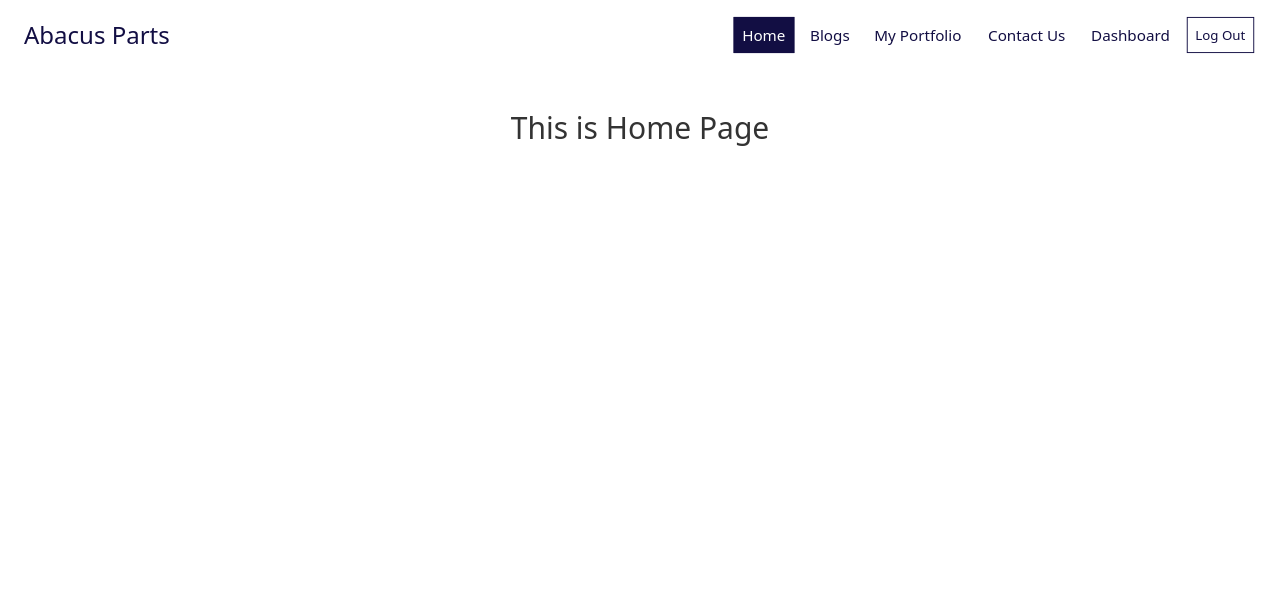
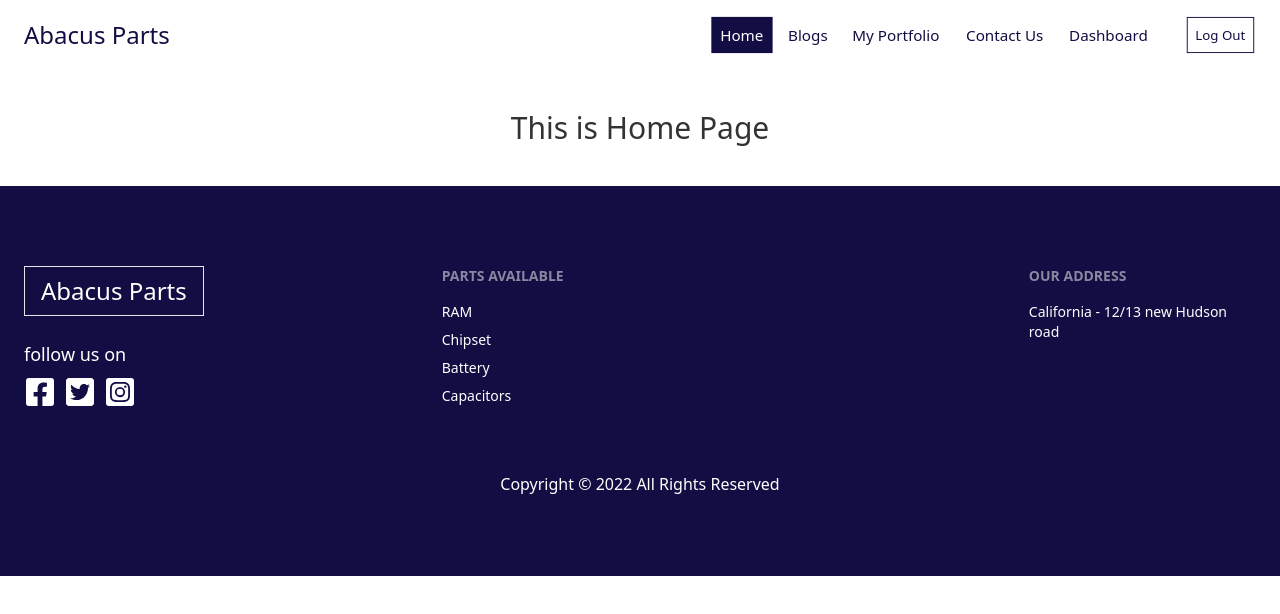
Before and after one commit to shovasarker/-manufacturer-website-client-side-shovasarke, a React (Create React App) app: page / in a window 1280 px wide. Shown: the top 614 px of the page. Built offline with nearby package versions, Linux system fonts and the light colour scheme; no server answers.

Commit message:
Footer Section added

```diff
--- a/src/pages/home/Home/index.jsx
+++ b/src/pages/home/Home/index.jsx
@@ -1,9 +1,11 @@
 import React from 'react'
+import Footer from '../../shared/footer/Footer'
 
 const Home = () => {
   return (
     <div>
       <h2 className='text-3xl text-center my-10'>This is Home Page</h2>
+      <Footer />
     </div>
   )
 }
--- /dev/null
+++ b/src/pages/shared/footer/Footer/index.jsx
@@ -0,0 +1,74 @@
+import React from 'react'
+import {
+  FaFacebookSquare,
+  FaTwitterSquare,
+  FaInstagramSquare,
+} from 'react-icons/fa'
+
+const Footer = () => {
+  const year = new Date().getFullYear()
+  return (
+    <footer className='w-full py-20 text-base-100 bg-neutral'>
+      <div className='footer !container !px-6'>
+        <div>
+          <h3 className='text-2xl border py-2 px-4'>Abacus Parts</h3>
+          <p className='text-lg mt-4'>follow us on</p>
+          <div className='flex justify-start items-center gap-2'>
+            <a
+              href='https://www.facebook.com/'
+              target={'_blank'}
+              rel='noreferrer'
+              alt=''
+            >
+              <FaFacebookSquare className='w-8 h-8' />
+            </a>
+            <a
+              href='https://twitter.com/?lang=en'
+              target={'_blank'}
+              rel='noreferrer'
+              alt=''
+            >
+              <FaTwitterSquare className='w-8 h-8' />
+            </a>
+            <a
+              href='https://www.instagram.com/?hl=en'
+              target={'_blank'}
+              rel='noreferrer'
+              alt=''
+            >
+              <FaInstagramSquare className='w-8 h-8' />
+            </a>
+          </div>
+        </div>
+        <div>
+          <span className='footer-title'>Parts Available</span>
+          <a href='/' className='link link-hover'>
+            RAM
+          </a>
+          <a href='/' className='link link-hover'>
+            Chipset
+          </a>
+          <a href='/' className='link link-hover'>
+            Battery
+          </a>
+          <a href='/' className='link link-hover'>
+            Capacitors
+          </a>
+        </div>
+        <div className='w-full md:justify-items-end'>
+          <span className='md:w-2/3 xl:w-1/2 text-left footer-title'>
+            Our Address
+          </span>
+          <span className='md:w-2/3 xl:w-1/2 text-left'>
+            California - 12/13 new Hudson road
+          </span>
+        </div>
+      </div>
+      <p className='text-center mt-16'>
+        Copyright &copy; {year} All Rights Reserved
+      </p>
+    </footer>
+  )
+}
+
+export default Footer
--- a/src/pages/shared/header/components/MenuItems/index.jsx
+++ b/src/pages/shared/header/components/MenuItems/index.jsx
@@ -33,6 +33,11 @@ const MenuItems = () => {
           <li>
             <CustomLink to='/dashboard'>Dashboard</CustomLink>
           </li>
+          <li className='text-base text-neutral'>
+            <CustomLink to='/dashboard/my-profile'>
+              {user?.displayName}
+            </CustomLink>
+          </li>
           <li>
             <Button
               outlined
```
